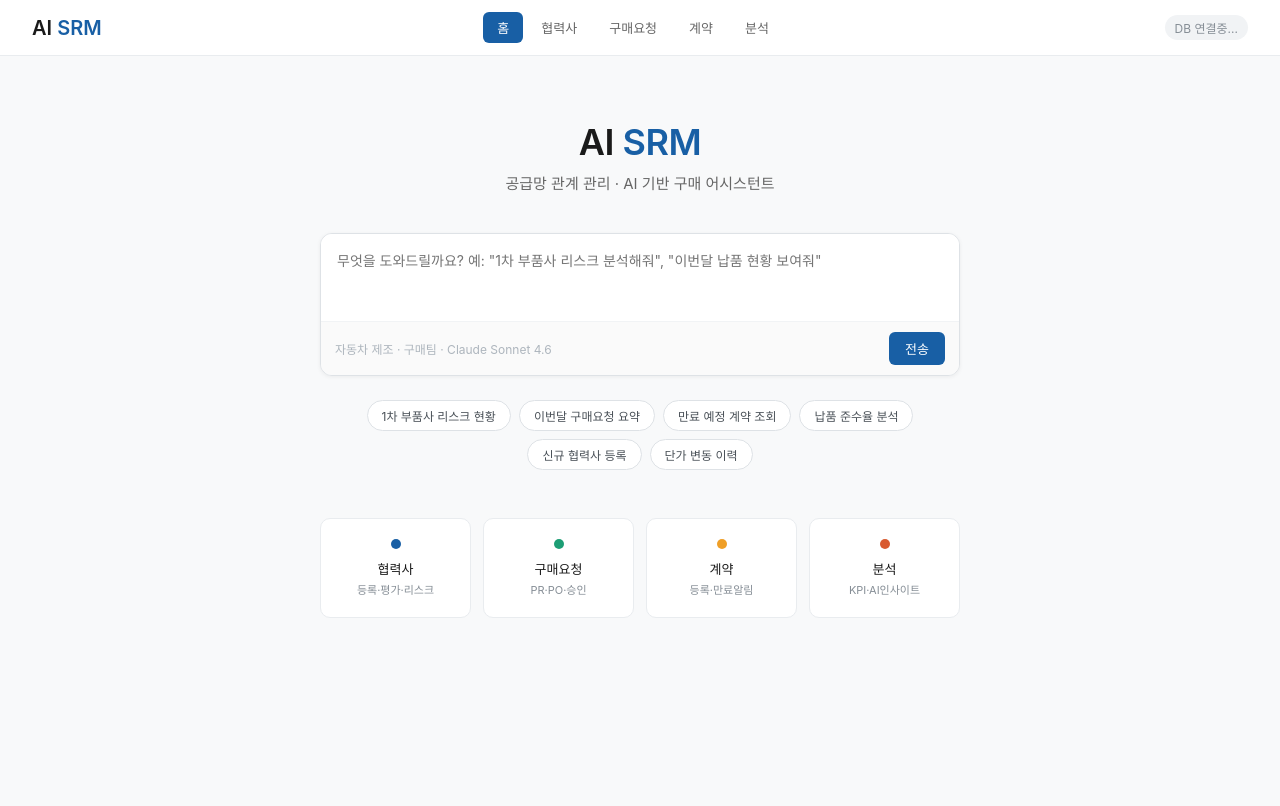
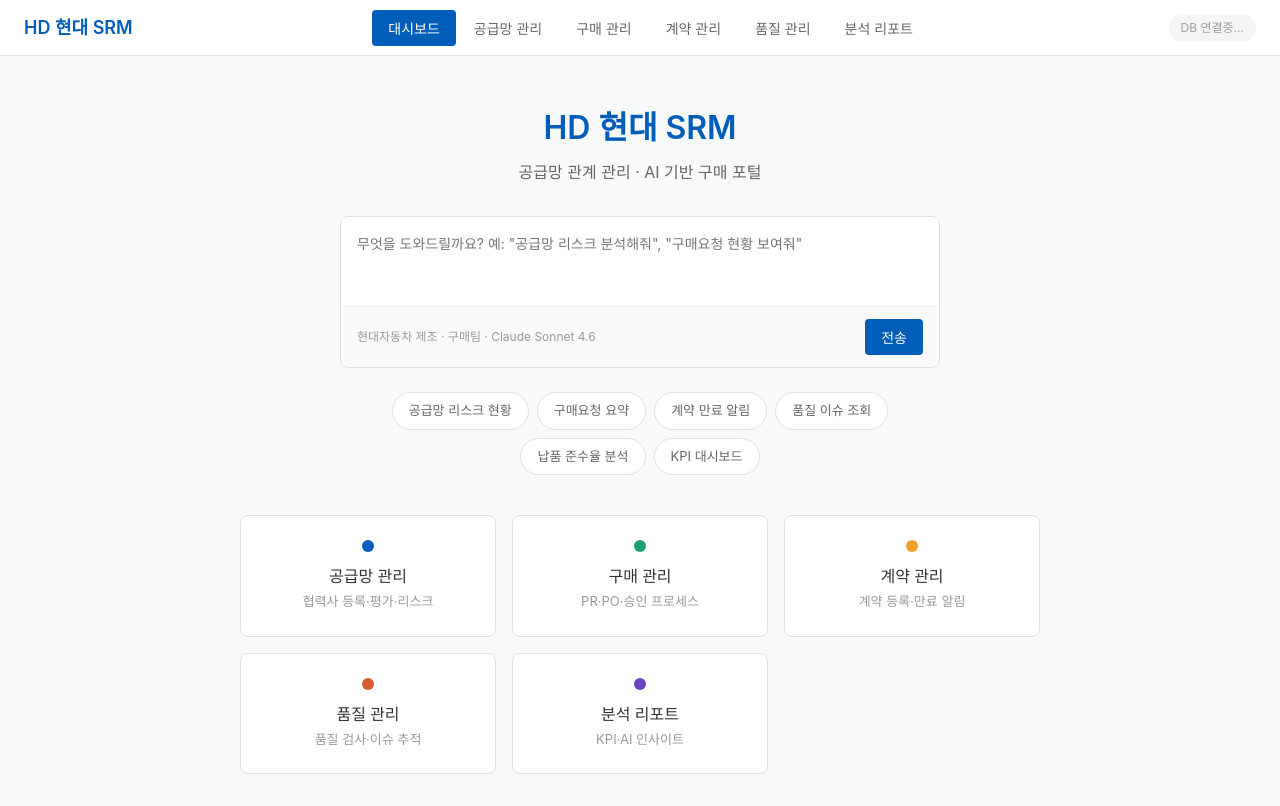
Before and after one commit to WOOJOONGBAIK/ai-srm, a website: page index.html in a window 1280 px wide. Drawn offline with Linux system fonts and the light colour scheme; a script that the page names is missing.

Commit message:
Update UI design with HD Hyundai CI and expanded menu

```diff
--- a/index.html
+++ b/index.html
@@ -5,111 +5,115 @@
 <meta name="viewport" content="width=device-width, initial-scale=1.0">
 <title>AI SRM</title>
 <style>
-  * { box-sizing: border-box; margin: 0; padding: 0; font-family: -apple-system, sans-serif; }
-  body { background: #f8f9fa; color: #1a1a1a; min-height: 100vh; }
+  * { box-sizing: border-box; margin: 0; padding: 0; font-family: -apple-system, BlinkMacSystemFont, 'Segoe UI', Roboto, sans-serif; }
+  body { background: #f8f9fa; color: #333; min-height: 100vh; line-height: 1.5; }
 
   /* 헤더 */
-  .header { background: #fff; border-bottom: 1px solid #e9ecef; padding: 0 2rem; height: 56px; display: flex; align-items: center; justify-content: space-between; position: sticky; top: 0; z-index: 100; }
-  .logo { font-size: 20px; font-weight: 600; color: #1a1a1a; }
-  .logo span { color: #185FA5; }
-  .nav { display: flex; gap: 4px; }
-  .nav-btn { padding: 6px 14px; border-radius: 6px; border: none; background: none; font-size: 13px; color: #666; cursor: pointer; }
-  .nav-btn:hover { background: #f1f3f5; }
-  .nav-btn.active { background: #185FA5; color: #fff; }
+  .header { background: #fff; border-bottom: 1px solid #e0e0e0; padding: 0 1.5rem; height: 56px; display: flex; align-items: center; justify-content: space-between; position: sticky; top: 0; z-index: 100; }
+  .logo { font-size: 18px; font-weight: 600; color: #005EB8; }
+  .nav { display: flex; gap: 2px; }
+  .nav-btn { padding: 8px 16px; border-radius: 4px; border: none; background: none; font-size: 14px; color: #666; cursor: pointer; transition: all 0.2s; }
+  .nav-btn:hover { background: #f0f0f0; color: #005EB8; }
+  .nav-btn.active { background: #005EB8; color: #fff; }
 
   /* 메인 랜딩 */
-  #landing { display: flex; flex-direction: column; align-items: center; padding: 4rem 2rem 2rem; }
-  .landing-title { font-size: 36px; font-weight: 600; letter-spacing: -0.5px; margin-bottom: 8px; }
-  .landing-title span { color: #185FA5; }
-  .landing-sub { font-size: 15px; color: #666; margin-bottom: 2.5rem; }
+  #landing { display: flex; flex-direction: column; align-items: center; padding: 3rem 1.5rem 2rem; }
+  .landing-title { font-size: 32px; font-weight: 600; color: #005EB8; margin-bottom: 8px; }
+  .landing-sub { font-size: 16px; color: #666; margin-bottom: 2rem; text-align: center; }
 
   /* 프롬프트 박스 */
-  .prompt-wrap { width: 100%; max-width: 640px; background: #fff; border: 1px solid #dee2e6; border-radius: 12px; overflow: hidden; margin-bottom: 1.5rem; box-shadow: 0 1px 4px rgba(0,0,0,0.06); }
-  .prompt-input { width: 100%; border: none; outline: none; padding: 16px; font-size: 14px; resize: none; font-family: inherit; color: #1a1a1a; }
-  .prompt-footer { display: flex; align-items: center; justify-content: space-between; padding: 10px 14px; border-top: 1px solid #f1f3f5; background: #fafafa; }
-  .prompt-hint { font-size: 12px; color: #adb5bd; }
-  .send-btn { background: #185FA5; color: #fff; border: none; border-radius: 6px; padding: 7px 16px; font-size: 13px; cursor: pointer; }
-  .send-btn:hover { background: #0C447C; }
+  .prompt-wrap { width: 100%; max-width: 600px; background: #fff; border: 1px solid #e0e0e0; border-radius: 8px; overflow: hidden; margin-bottom: 1.5rem; }
+  .prompt-input { width: 100%; border: none; outline: none; padding: 16px; font-size: 14px; resize: none; font-family: inherit; color: #333; }
+  .prompt-footer { display: flex; align-items: center; justify-content: space-between; padding: 12px 16px; border-top: 1px solid #f0f0f0; background: #fafafa; }
+  .prompt-hint { font-size: 12px; color: #999; }
+  .send-btn { background: #005EB8; color: #fff; border: none; border-radius: 4px; padding: 8px 16px; font-size: 14px; cursor: pointer; transition: background 0.2s; }
+  .send-btn:hover { background: #004080; }
 
   /* 칩 */
-  .chips { display: flex; flex-wrap: wrap; gap: 8px; justify-content: center; max-width: 640px; margin-bottom: 3rem; }
-  .chip { font-size: 12px; padding: 6px 14px; border-radius: 20px; border: 1px solid #dee2e6; background: #fff; color: #495057; cursor: pointer; }
-  .chip:hover { border-color: #185FA5; color: #185FA5; }
+  .chips { display: flex; flex-wrap: wrap; gap: 8px; justify-content: center; max-width: 600px; margin-bottom: 2.5rem; }
+  .chip { font-size: 13px; padding: 8px 16px; border-radius: 20px; border: 1px solid #e0e0e0; background: #fff; color: #666; cursor: pointer; transition: all 0.2s; }
+  .chip:hover { border-color: #005EB8; color: #005EB8; }
 
   /* 모듈 카드 */
-  .module-grid { display: grid; grid-template-columns: repeat(4, minmax(0,1fr)); gap: 12px; width: 100%; max-width: 640px; }
-  .module-card { background: #fff; border: 1px solid #e9ecef; border-radius: 10px; padding: 1.25rem 1rem; text-align: center; cursor: pointer; transition: border-color 0.15s, box-shadow 0.15s; }
-  .module-card:hover { border-color: #185FA5; box-shadow: 0 2px 8px rgba(24,95,165,0.1); }
-  .module-dot { width: 10px; height: 10px; border-radius: 50%; margin: 0 auto 10px; }
-  .module-name { font-size: 13px; font-weight: 500; margin-bottom: 3px; }
-  .module-desc { font-size: 11px; color: #868e96; }
+  .module-grid { display: grid; grid-template-columns: repeat(auto-fit, minmax(200px, 1fr)); gap: 16px; width: 100%; max-width: 800px; }
+  .module-card { background: #fff; border: 1px solid #e0e0e0; border-radius: 8px; padding: 1.5rem 1rem; text-align: center; cursor: pointer; transition: all 0.2s; }
+  .module-card:hover { border-color: #005EB8; box-shadow: 0 2px 8px rgba(0,94,184,0.1); }
+  .module-dot { width: 12px; height: 12px; border-radius: 50%; margin: 0 auto 12px; }
+  .module-name { font-size: 16px; font-weight: 500; margin-bottom: 4px; }
+  .module-desc { font-size: 13px; color: #999; }
 
-  /* 콘텐츠 영역 (모듈 로드 위치) */
-  #content { display: none; padding: 2rem; max-width: 1200px; margin: 0 auto; }
+  /* 콘텐츠 영역 */
+  #content { display: none; padding: 2rem 1.5rem; max-width: 1200px; margin: 0 auto; }
 
   /* 상태 표시 */
-  #db-status { font-size: 12px; padding: 4px 10px; border-radius: 20px; }
-  .status-ok { background: #ebfbee; color: #2f9e44; }
-  .status-err { background: #fff5f5; color: #c92a2a; }
-  .status-loading { background: #f1f3f5; color: #868e96; }
+  #db-status { font-size: 12px; padding: 4px 12px; border-radius: 12px; }
+  .status-ok { background: #e8f5e8; color: #2e7d32; }
+  .status-err { background: #ffebee; color: #c62828; }
+  .status-loading { background: #f5f5f5; color: #9e9e9e; }
 </style>
 </head>
 <body>
 
 <div class="header">
-  <div class="logo">AI <span>SRM</span></div>
+  <div class="logo">HD 현대 <span>SRM</span></div>
   <div class="nav">
-    <button class="nav-btn active" onclick="showLanding()">홈</button>
-    <button class="nav-btn" onclick="loadModule('supplier')">협력사</button>
-    <button class="nav-btn" onclick="loadModule('pr')">구매요청</button>
-    <button class="nav-btn" onclick="loadModule('contract')">계약</button>
-    <button class="nav-btn" onclick="loadModule('analysis')">분석</button>
+    <button class="nav-btn active" onclick="showLanding()">대시보드</button>
+    <button class="nav-btn" onclick="loadModule('supplier')">공급망 관리</button>
+    <button class="nav-btn" onclick="loadModule('pr')">구매 관리</button>
+    <button class="nav-btn" onclick="loadModule('contract')">계약 관리</button>
+    <button class="nav-btn" onclick="loadModule('quality')">품질 관리</button>
+    <button class="nav-btn" onclick="loadModule('analysis')">분석 리포트</button>
   </div>
   <div id="db-status" class="status-loading">DB 연결중...</div>
 </div>
 
 <div id="landing">
-  <div class="landing-title">AI <span>SRM</span></div>
-  <div class="landing-sub">공급망 관계 관리 · AI 기반 구매 어시스턴트</div>
+  <div class="landing-title">HD 현대 <span>SRM</span></div>
+  <div class="landing-sub">공급망 관계 관리 · AI 기반 구매 포털</div>
 
   <div class="prompt-wrap">
     <textarea class="prompt-input" id="prompt" rows="3"
-      placeholder='무엇을 도와드릴까요? 예: "1차 부품사 리스크 분석해줘", "이번달 납품 현황 보여줘"'></textarea>
+      placeholder='무엇을 도와드릴까요? 예: "공급망 리스크 분석해줘", "구매요청 현황 보여줘"'></textarea>
     <div class="prompt-footer">
-      <span class="prompt-hint">자동차 제조 · 구매팀 · Claude Sonnet 4.6</span>
+      <span class="prompt-hint">현대자동차 제조 · 구매팀 · Claude Sonnet 4.6</span>
       <button class="send-btn" onclick="handlePrompt()">전송</button>
     </div>
   </div>
 
   <div class="chips">
-    <div class="chip" onclick="setPrompt('1차 부품사 리스크 현황 보여줘')">1차 부품사 리스크 현황</div>
-    <div class="chip" onclick="setPrompt('이번달 구매요청 요약해줘')">이번달 구매요청 요약</div>
-    <div class="chip" onclick="setPrompt('만료 예정 계약 조회해줘')">만료 예정 계약 조회</div>
+    <div class="chip" onclick="setPrompt('공급망 리스크 현황 보여줘')">공급망 리스크 현황</div>
+    <div class="chip" onclick="setPrompt('이번달 구매요청 요약해줘')">구매요청 요약</div>
+    <div class="chip" onclick="setPrompt('만료 예정 계약 조회해줘')">계약 만료 알림</div>
+    <div class="chip" onclick="setPrompt('품질 이슈 현황 보여줘')">품질 이슈 조회</div>
     <div class="chip" onclick="setPrompt('납품 준수율 분석해줘')">납품 준수율 분석</div>
-    <div class="chip" onclick="setPrompt('신규 협력사 등록해줘')">신규 협력사 등록</div>
-    <div class="chip" onclick="setPrompt('단가 변동 이력 보여줘')">단가 변동 이력</div>
+    <div class="chip" onclick="setPrompt('KPI 대시보드 보여줘')">KPI 대시보드</div>
   </div>
 
   <div class="module-grid">
     <div class="module-card" onclick="loadModule('supplier')">
-      <div class="module-dot" style="background:#185FA5;"></div>
-      <div class="module-name">협력사</div>
-      <div class="module-desc">등록·평가·리스크</div>
+      <div class="module-dot" style="background:#005EB8;"></div>
+      <div class="module-name">공급망 관리</div>
+      <div class="module-desc">협력사 등록·평가·리스크</div>
     </div>
     <div class="module-card" onclick="loadModule('pr')">
       <div class="module-dot" style="background:#1D9E75;"></div>
-      <div class="module-name">구매요청</div>
-      <div class="module-desc">PR·PO·승인</div>
+      <div class="module-name">구매 관리</div>
+      <div class="module-desc">PR·PO·승인 프로세스</div>
     </div>
     <div class="module-card" onclick="loadModule('contract')">
       <div class="module-dot" style="background:#EF9F27;"></div>
-      <div class="module-name">계약</div>
-      <div class="module-desc">등록·만료알림</div>
+      <div class="module-name">계약 관리</div>
+      <div class="module-desc">계약 등록·만료 알림</div>
+    </div>
+    <div class="module-card" onclick="loadModule('quality')">
+      <div class="module-dot" style="background:#D85A30;"></div>
+      <div class="module-name">품질 관리</div>
+      <div class="module-desc">품질 검사·이슈 추적</div>
     </div>
     <div class="module-card" onclick="loadModule('analysis')">
-      <div class="module-dot" style="background:#D85A30;"></div>
-      <div class="module-name">분석</div>
-      <div class="module-desc">KPI·AI인사이트</div>
+      <div class="module-dot" style="background:#6B46C1;"></div>
+      <div class="module-name">분석 리포트</div>
+      <div class="module-desc">KPI·AI 인사이트</div>
     </div>
   </div>
 </div>
@@ -148,7 +152,7 @@
     content.style.display = 'block';
     content.innerHTML = `<p style="color:#868e96;font-size:14px;">모듈 로딩중: ${name}...</p>`;
     document.querySelectorAll('.nav-btn').forEach(b => b.classList.remove('active'));
-    const map = { supplier:1, pr:2, contract:3, analysis:4 };
+    const map = { supplier:1, pr:2, contract:3, quality:4, analysis:5 };
     document.querySelectorAll('.nav-btn')[map[name]]?.classList.add('active');
     try {
       const mod = await import(`./modules/${name}/index.js`);
--- a/package.json
+++ b/package.json
@@ -4,6 +4,8 @@
   "description": "",
   "main": "index.js",
   "scripts": {
+    "test-db": "node test-connection.js",
+    "dev": "nodemon test-connection.js",
     "test": "echo \"Error: no test specified\" && exit 1"
   },
   "keywords": [],
@@ -13,7 +15,9 @@
   "dependencies": {
     "@supabase/supabase-js": "^2.103.0",
     "cors": "^2.8.6",
-    "dotenv": "^17.4.2",
     "express": "^5.2.1"
+  },
+  "devDependencies": {
+    "nodemon": "^3.1.0"
   }
 }
```
Also changed, not shown: test-connection.js (+28 -8 lines), 2 other files.
